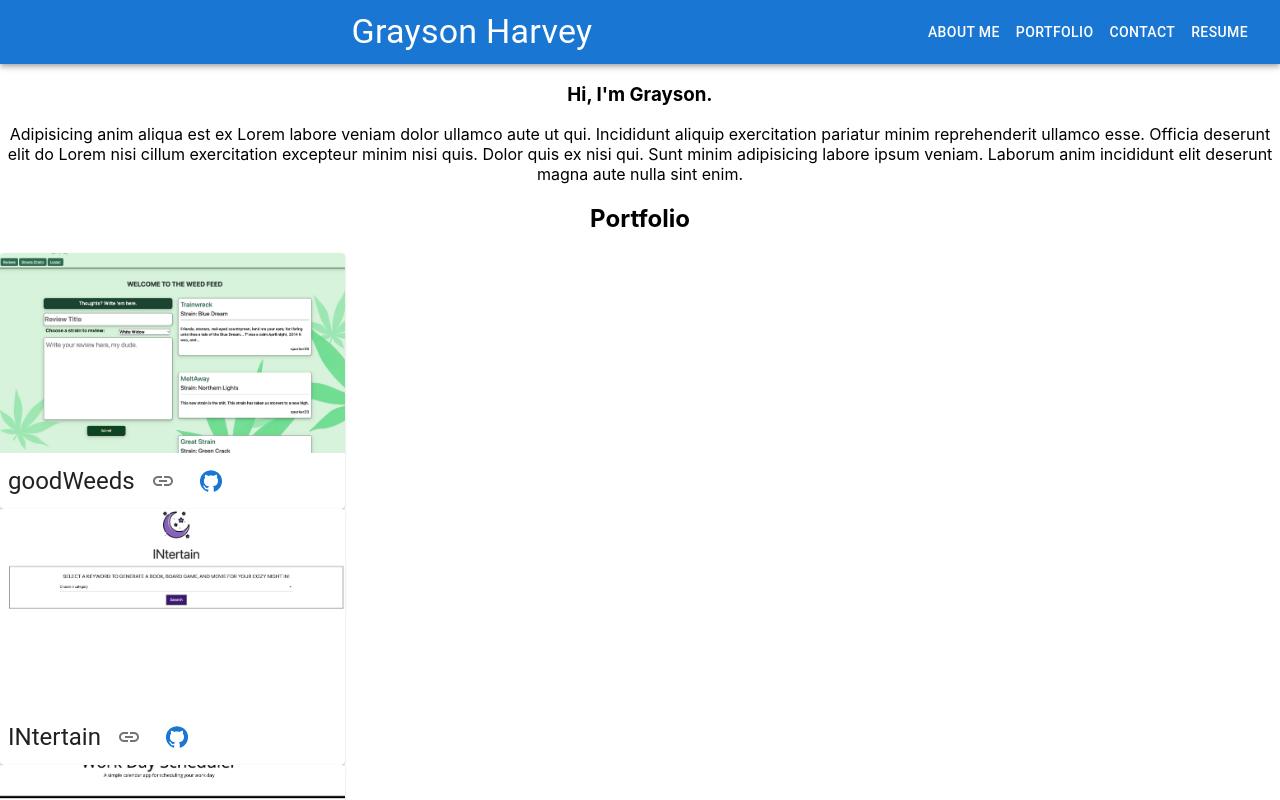
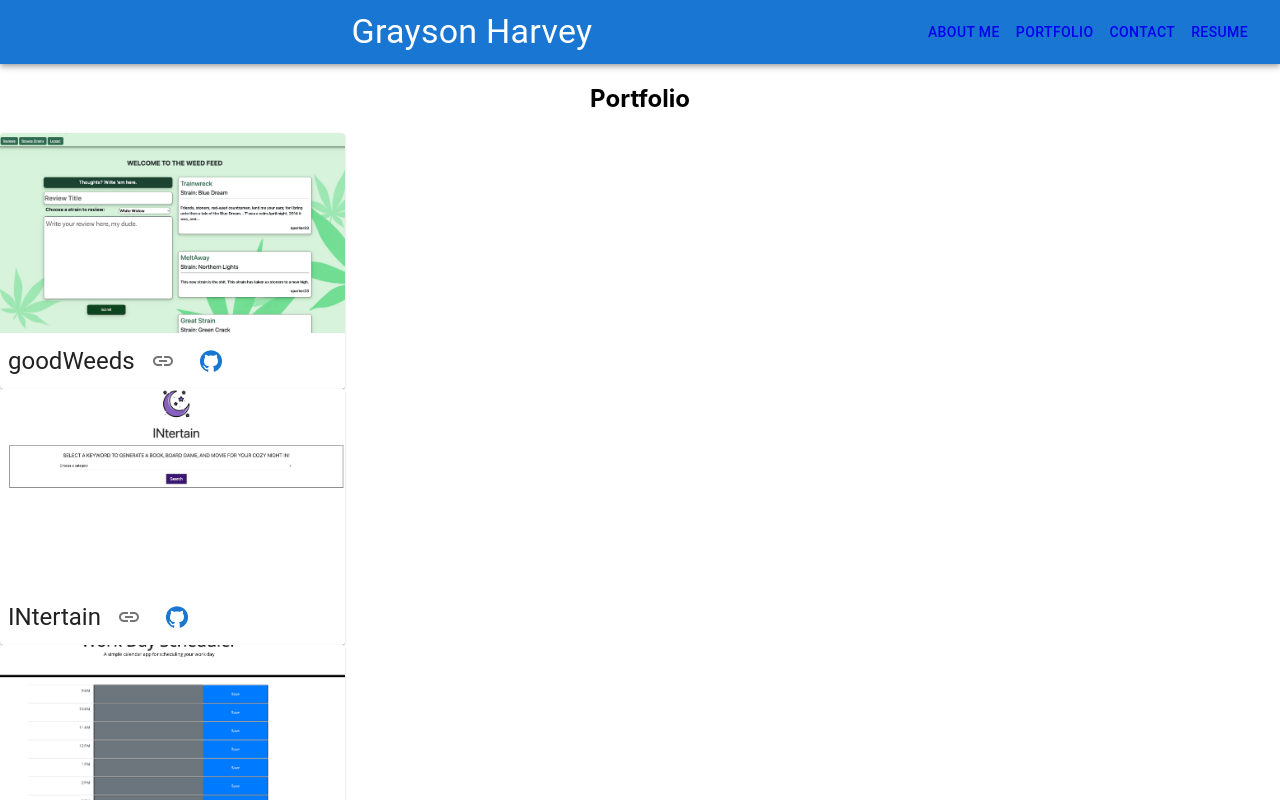
Before and after one commit to graycodesnu/g-harvey-portfolio, a React (Create React App) app: page /Portfolio in a window 1280 px wide. Shown: the top 800 px of the page. Built offline with nearby package versions, Linux system fonts and the light colour scheme.

Commit message:
tried linking components to the navbar using routes, but have not been able to figure it out.

```diff
--- a/package.json
+++ b/package.json
@@ -12,6 +12,7 @@
     "@testing-library/user-event": "^13.5.0",
     "react": "^18.2.0",
     "react-dom": "^18.2.0",
+    "react-router-dom": "^6.4.2",
     "react-scripts": "5.0.1",
     "web-vitals": "^2.1.4"
   },
--- a/src/App.js
+++ b/src/App.js
@@ -8,6 +8,7 @@ import Footer from './components/Footer';
 
 
 function App() {
+
   return (
     <div className="App">
       <Header />
--- a/src/components/Header.js
+++ b/src/components/Header.js
@@ -1,38 +1,46 @@
-import AppBar from '@mui/material/AppBar';
-import Box from '@mui/material/Box';
-import Toolbar from '@mui/material/Toolbar';
-import Typography from '@mui/material/Typography';
-import Button from '@mui/material/Button';
+import AppBar from "@mui/material/AppBar";
+import Box from "@mui/material/Box";
+import Toolbar from "@mui/material/Toolbar";
+import Typography from "@mui/material/Typography";
+import Button from "@mui/material/Button";
+import { BrowserRouter as Router, Routes, Route, Link } from "react-router-dom";
+import AboutMe from "./AboutMe";
+import Portfolio from "./Portfolio";
+import Contact from "./Contact";
+import Resume from "./Resume";
 
-
-export default function Header () {
-
+export default function Header() {
   return (
     <>
+      <Router>
         <Box sx={{ flexGrow: 1 }}>
           <AppBar position="static">
             <Toolbar>
-          {/* <IconButton
-            size="large"
-            edge="start"
-            color="inherit"
-            aria-label="menu"
-            sx={{ mr: 2 }}
-          >
-            <MenuIcon />
-          </IconButton> */}
               <Typography variant="h4" component="div" sx={{ flexGrow: 1 }}>
                 Grayson Harvey
               </Typography>
+              <Link to={AboutMe}>
                 <Button color="inherit">About Me</Button>
+              </Link>
+              <Link to={Portfolio}>
                 <Button color="inherit">Portfolio</Button>
+              </Link>
+              <Link to={Contact}>
                 <Button color="inherit">Contact</Button>
+              </Link>
+              <Link to={Resume}>
                 <Button color="inherit">Resume</Button>
+              </Link>
             </Toolbar>
           </AppBar>
         </Box>
-
-
+        <Routes>
+          <Route exact path="/AboutMe" element={<AboutMe />}></Route>
+          <Route exact path="/Portfolio" element={<Portfolio />}></Route>
+          <Route exact path="/Contact" element={<Contact />}></Route>
+          <Route exact path="/Resume" element={<Resume />}></Route>
+        </Routes>
+      </Router>
     </>
   );
 }
--- a/src/components/Portfolio.js
+++ b/src/components/Portfolio.js
@@ -12,6 +12,7 @@ export default function Portfolio () {
   return (
       <>
       <h2>Portfolio</h2>
+      <div>
 {/* *********** goodWeeds *********** */}
         <div>
         <Card sx={{ maxWidth: 345, maxHeight: 300 }}>
@@ -162,6 +163,7 @@ export default function Portfolio () {
           </CardActions>
           </Card>
       </div>
+    </div>
     </>
   );
 }
```
Also changed, not shown: 1 other file (tests, documents, lock files or other folders). Lines whose indentation alone changed are shown as unchanged.
